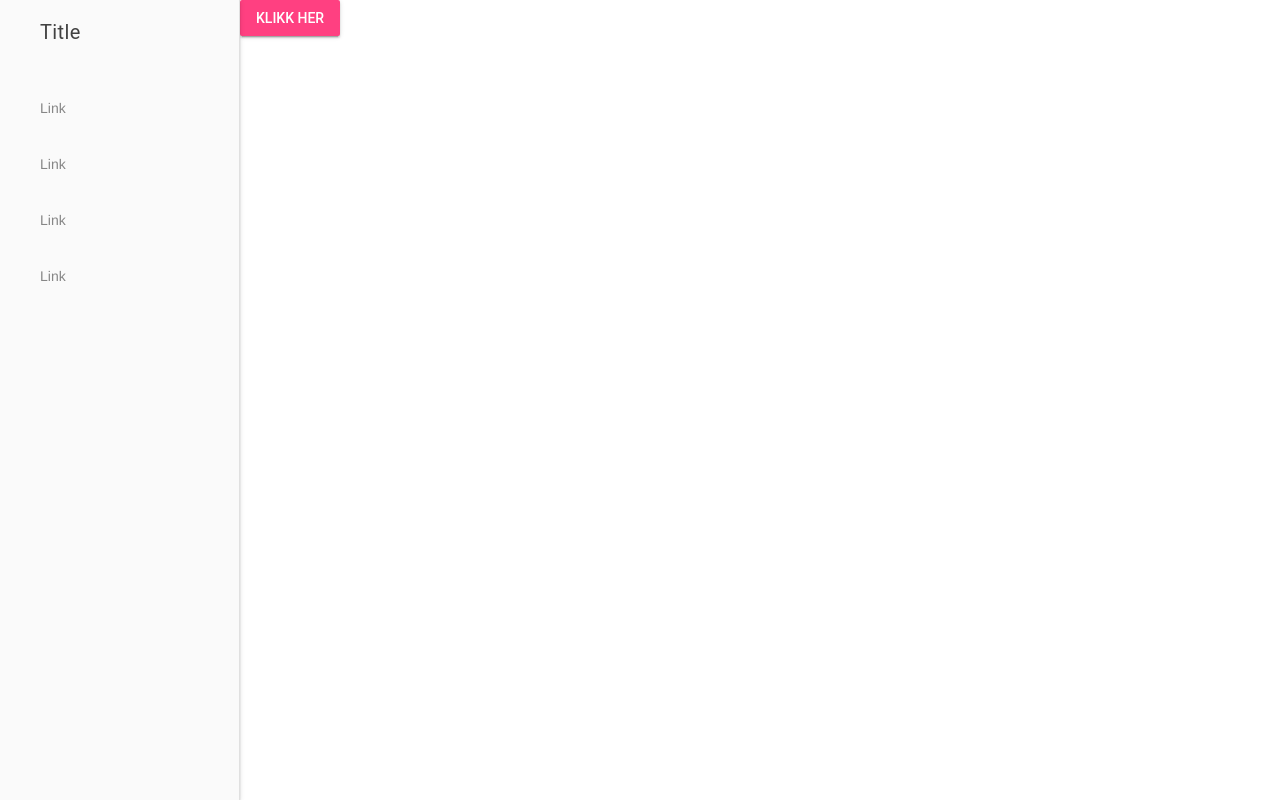
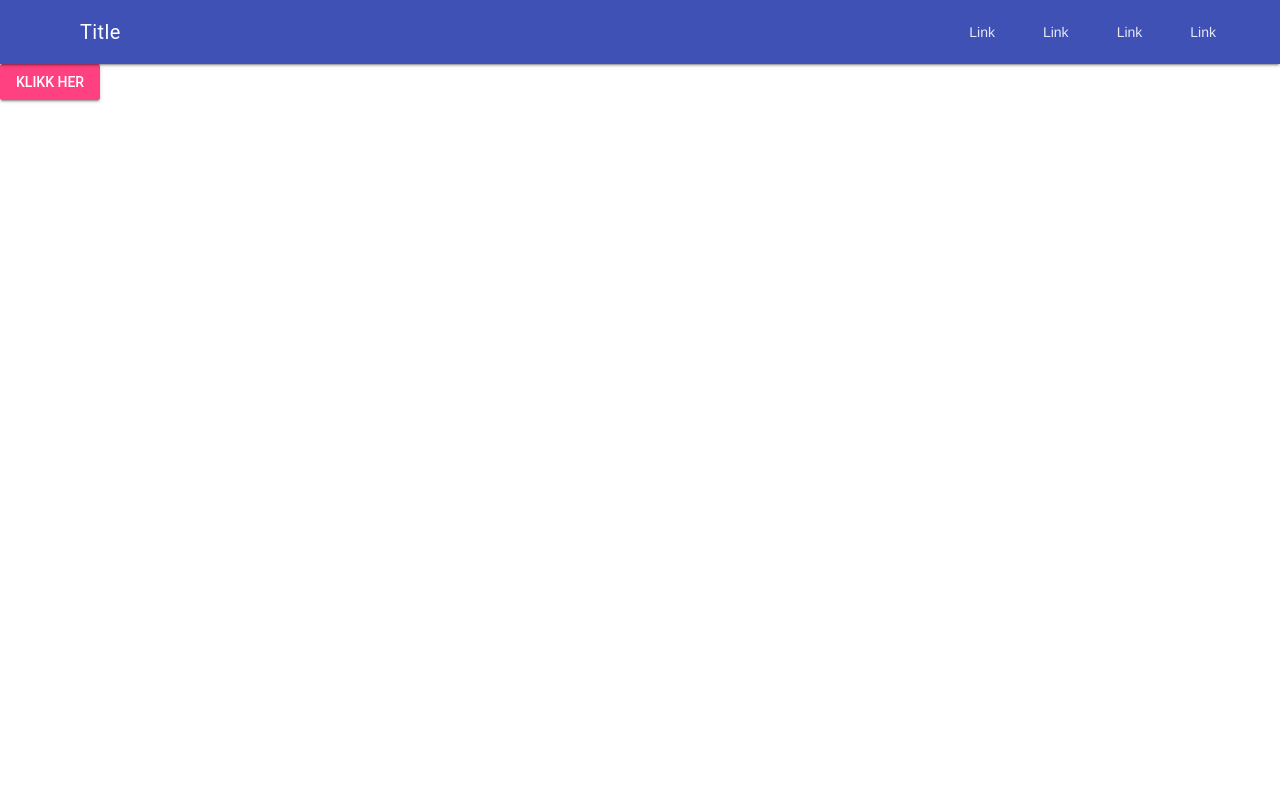
Before and after one commit to tomsolem/tomsolem.github.io, a plain HTML site: page index.html in a window 1280 px wide. Drawn offline with nearby package versions, Linux system fonts and the light colour scheme.

Commit message:
added MDL layout

```diff
--- a/index.html
+++ b/index.html
@@ -7,8 +7,23 @@
             <script defer src="https://code.getmdl.io/1.3.0/material.min.js"></script>
     </head>
 <body>
-<!-- No header, and the drawer stays open on larger screens (fixed drawer). -->
-<div class="mdl-layout mdl-js-layout mdl-layout--fixed-drawer">
+<!-- Always shows a header, even in smaller screens. -->
+<div class="mdl-layout mdl-js-layout mdl-layout--fixed-header">
+        <header class="mdl-layout__header">
+          <div class="mdl-layout__header-row">
+            <!-- Title -->
+            <span class="mdl-layout-title">Title</span>
+            <!-- Add spacer, to align navigation to the right -->
+            <div class="mdl-layout-spacer"></div>
+            <!-- Navigation. We hide it in small screens. -->
+            <nav class="mdl-navigation mdl-layout--large-screen-only">
+              <a class="mdl-navigation__link" href="">Link</a>
+              <a class="mdl-navigation__link" href="">Link</a>
+              <a class="mdl-navigation__link" href="">Link</a>
+              <a class="mdl-navigation__link" href="">Link</a>
+            </nav>
+          </div>
+        </header>
         <div class="mdl-layout__drawer">
           <span class="mdl-layout-title">Title</span>
           <nav class="mdl-navigation">
@@ -20,14 +35,13 @@
         </div>
         <main class="mdl-layout__content">
           <div class="page-content">
-                <!-- Accent-colored raised button with ripple -->
-                <button class="mdl-button mdl-js-button mdl-button--raised mdl-js-ripple-effect mdl-button--accent">
-                Klikk her
-                </button>
+              <!-- Your content goes here -->
+              <!-- Accent-colored raised button with ripple -->
+              <button class="mdl-button mdl-js-button mdl-button--raised mdl-js-ripple-effect mdl-button--accent">
+                    Klikk her
+                    </button>
             </div>
         </main>
       </div>
-
-
 </body>
 </html>
```
